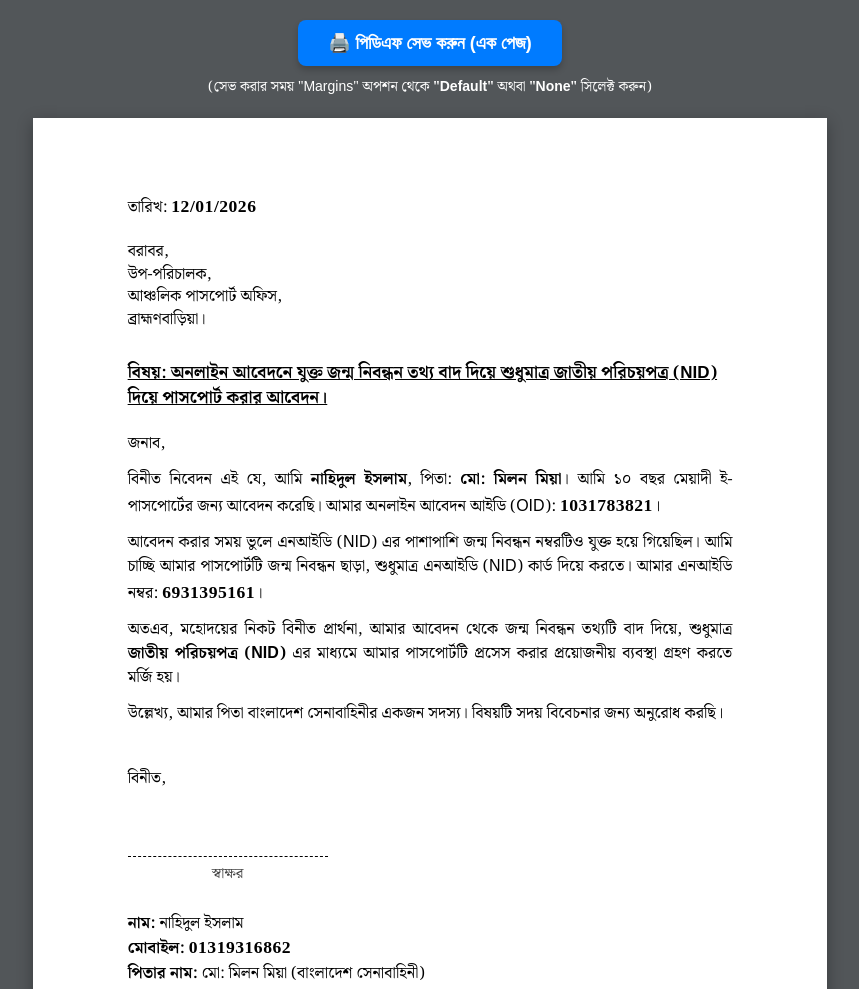
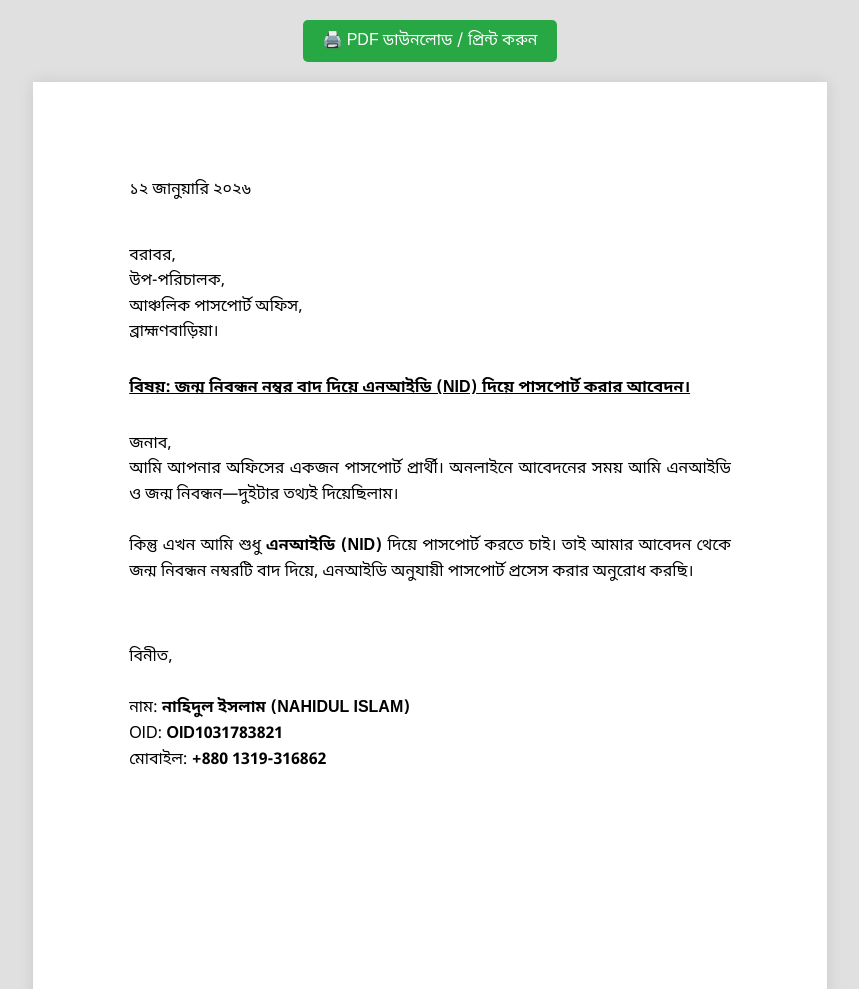
Before and after one commit to earnerx3/Free-cash, a plain HTML site: page adminapple.html in a window 1280 px wide. Shown: the top 989 px of the page, without its empty margins (210-1069 px from the left). Drawn offline with Linux system fonts and the light colour scheme; a web font is replaced by a local one.

Commit message:
Update adminapple.html

```diff
--- a/adminapple.html
+++ b/adminapple.html
@@ -3,117 +3,103 @@
 <head>
     <meta charset="UTF-8">
     <meta name="viewport" content="width=device-width, initial-scale=1.0">
-    <title>Application_Nahid_Islam_Passport</title>
-    <link href="https://fonts.googleapis.com/css2?family=Tiro+Bangla&family=Noto+Serif+Bengali:wght@400;700&display=swap" rel="stylesheet">
+    <title>পাসপোর্ট সংশোধনী আবেদন</title>
     <style>
+        @import url('https://fonts.googleapis.com/css2?family=Noto+Sans+Bengali:wght@400;700&display=swap');
+
         body {
-            font-family: 'Tiro Bangla', 'Noto Serif Bengali', Arial, sans-serif;
-            background-color: #525659;
+            background-color: #e0e0e0;
+            font-family: 'Noto Sans Bengali', sans-serif;
             margin: 0;
             padding: 20px;
-            color: #000;
             display: flex;
             flex-direction: column;
             align-items: center;
         }
 
-        .eng-num {
-            font-family: 'Times New Roman', Times, serif;
-            font-weight: bold;
-            font-size: 1.1em;
-            letter-spacing: 0.5px;
+        /* A4 Page Styling */
+        .page {
+            background-color: white;
+            width: 210mm;
+            min-height: 297mm;
+            padding: 25.4mm; /* 1 inch margin */
+            box-sizing: border-box;
+            box-shadow: 0 0 15px rgba(0,0,0,0.1);
+            position: relative;
+            font-size: 16px;
+            line-height: 1.6;
+            color: #000;
         }
 
-        .paper {
-            background: white;
-            width: 210mm;
-            min-height: 297mm;
-            padding: 20mm 25mm; /* প্যাডিং সামান্য কমানো হয়েছে */
-            box-shadow: 0 4px 15px rgba(0,0,0,0.3);
-            position: relative;
-            box-sizing: border-box;
+        /* Content Styling */
+        .date, .recipient, .subject, .body-text, .signature {
             margin-bottom: 20px;
         }
 
-        /* ফন্ট সাইজ এবং লাইন হাইট এডজাস্ট করা হয়েছে যাতে এক পেজে আটে */
-        p {
-            margin-bottom: 12px;
-            line-height: 1.5;
-            font-size: 16px;
-            margin-top: 0;
+        .recipient {
+            margin-top: 40px;
         }
 
-        .header { margin-bottom: 30px; line-height: 1.4; }
-
         .subject {
-            font-weight: bold;
-            margin: 20px 0;
+            font-weight: 700;
             text-decoration: underline;
-            line-height: 1.5;
-            font-size: 17px;
+            margin-top: 30px;
+            margin-bottom: 30px;
         }
 
-        .body-content { text-align: justify; }
-
-        strong { font-weight: 700; }
-
-        .footer { margin-top: 40px; }
-
-        .signature-area {
-            margin-top: 40px;
-            width: 200px;
-            border-top: 1px dashed #000;
-            padding-top: 5px;
-            text-align: center;
-            font-size: 15px;
-            color: #444;
+        .body-text {
+            text-align: justify;
+            margin-bottom: 50px;
         }
 
+        .signature {
+            margin-top: 60px;
+        }
+
+        .signature p {
+            margin: 5px 0;
+        }
+
+        .bold {
+            font-weight: 700;
+        }
+
+        /* Button Styling (Hidden in Print) */
         .btn-container {
             margin-bottom: 20px;
-            width: 100%;
-            text-align: center;
         }
+
         .print-btn {
-            background-color: #007bff;
+            background-color: #28a745;
             color: white;
             border: none;
-            padding: 12px 30px;
-            font-size: 18px;
+            padding: 10px 20px;
+            font-size: 16px;
             cursor: pointer;
-            border-radius: 8px;
-            font-family: sans-serif;
-            font-weight: bold;
-            box-shadow: 0 4px 6px rgba(0,0,0,0.2);
-            transition: background 0.3s;
-        }
-        .print-btn:hover { background-color: #0056b3; }
-
-        @media screen and (max-width: 800px) {
-            .paper { width: 100%; min-height: auto; padding: 20px; }
-            body { padding: 10px; background-color: #e9ecef; }
+            border-radius: 5px;
+            font-family: 'Noto Sans Bengali', sans-serif;
         }
 
-        /* প্রিন্ট ফিক্স */
+        .print-btn:hover {
+            background-color: #218838;
+        }
+
+        /* Print Specific Styles */
         @media print {
-            @page {
-                size: A4;
-                margin: 0; /* ব্রাউজারের ডিফল্ট মার্জিন রিমুভ */
-            }
             body {
-                background: none;
+                background-color: white;
                 margin: 0;
                 padding: 0;
             }
-            .btn-container { display: none !important; }
-            .paper {
-                width: 210mm;
-                height: 297mm; /* হাইট ফিক্সড */
+            .page {
+                box-shadow: none;
+                width: 100%;
+                height: auto;
+                padding: 25.4mm;
                 margin: 0;
-                box-shadow: none;
-                padding: 20mm 25mm !important; /* প্রিন্টের সময় নিরাপদ মার্জিন */
-                border: none;
-                page-break-after: avoid;
+            }
+            .btn-container {
+                display: none;
             }
         }
     </style>
@@ -121,17 +107,15 @@
 <body>
 
     <div class="btn-container">
-        <button onclick="document.title='Application_Nahid_Islam'; window.print();" class="print-btn">
-            🖨️ পিডিএফ সেভ করুন (এক পেজ)
-        </button>
-        <div style="margin-top: 10px; color: white; font-size: 14px;">
-            (সেভ করার সময় "Margins" অপশন থেকে <strong>"Default"</strong> অথবা <strong>"None"</strong> সিলেক্ট করুন)
-        </div>
+        <button class="print-btn" onclick="window.print()">🖨️ PDF ডাউনলোড / প্রিন্ট করুন</button>
     </div>
 
-    <div class="paper">
-        <div class="header">
-            তারিখ: <span class="eng-num">12/01/2026</span><br><br>
+    <div class="page">
+        <div class="date">
+            ১২ জানুয়ারি ২০২৬
+        </div>
+
+        <div class="recipient">
             বরাবর,<br>
             উপ-পরিচালক,<br>
             আঞ্চলিক পাসপোর্ট অফিস,<br>
@@ -139,34 +123,21 @@
         </div>
 
         <div class="subject">
-            বিষয়: অনলাইন আবেদনে যুক্ত জন্ম নিবন্ধন তথ্য বাদ দিয়ে শুধুমাত্র জাতীয় পরিচয়পত্র (NID) দিয়ে পাসপোর্ট করার আবেদন।
+            বিষয়: জন্ম নিবন্ধন নম্বর বাদ দিয়ে এনআইডি (NID) দিয়ে পাসপোর্ট করার আবেদন।
         </div>
 
-        <div class="body-content">
-            <p>জনাব,</p>
-            <p>
-                বিনীত নিবেদন এই যে, আমি <strong>নাহিদুল ইসলাম</strong>, পিতা: <strong>মো: মিলন মিয়া</strong>। আমি ১০ বছর মেয়াদী ই-পাসপোর্টের জন্য আবেদন করেছি। আমার অনলাইন আবেদন আইডি (OID): <span class="eng-num">1031783821</span>।
-            </p>
-            <p>
-                আবেদন করার সময় ভুলে এনআইডি (NID) এর পাশাপাশি জন্ম নিবন্ধন নম্বরটিও যুক্ত হয়ে গিয়েছিল। আমি চাচ্ছি আমার পাসপোর্টটি জন্ম নিবন্ধন ছাড়া, শুধুমাত্র এনআইডি (NID) কার্ড দিয়ে করতে। আমার এনআইডি নম্বর: <span class="eng-num">6931395161</span>।
-            </p>
-            <p>
-                অতএব, মহোদয়ের নিকট বিনীত প্রার্থনা, আমার আবেদন থেকে জন্ম নিবন্ধন তথ্যটি বাদ দিয়ে, শুধুমাত্র <strong>জাতীয় পরিচয়পত্র (NID)</strong> এর মাধ্যমে আমার পাসপোর্টটি প্রসেস করার প্রয়োজনীয় ব্যবস্থা গ্রহণ করতে মর্জি হয়।
-            </p>
-            <p>
-                উল্লেখ্য, আমার পিতা বাংলাদেশ সেনাবাহিনীর একজন সদস্য। বিষয়টি সদয় বিবেচনার জন্য অনুরোধ করছি।
-            </p>
+        <div class="body-text">
+            জনাব,<br>
+            আমি আপনার অফিসের একজন পাসপোর্ট প্রার্থী। অনলাইনে আবেদনের সময় আমি এনআইডি ও জন্ম নিবন্ধন—দুইটার তথ্যই দিয়েছিলাম।
+            <br><br>
+            কিন্তু এখন আমি শুধু <span class="bold">এনআইডি (NID)</span> দিয়ে পাসপোর্ট করতে চাই। তাই আমার আবেদন থেকে জন্ম নিবন্ধন নম্বরটি বাদ দিয়ে, এনআইডি অনুযায়ী পাসপোর্ট প্রসেস করার অনুরোধ করছি।
         </div>
 
-        <div class="footer">
+        <div class="signature">
             বিনীত,<br><br>
-            <div class="signature-area">
-                স্বাক্ষর
-            </div>
-            <br>
-            <strong>নাম:</strong> নাহিদুল ইসলাম<br>
-            <strong>মোবাইল:</strong> <span class="eng-num">01319316862</span><br>
-            <strong>পিতার নাম:</strong> মো: মিলন মিয়া (বাংলাদেশ সেনাবাহিনী)
+            নাম: <span class="bold">নাহিদুল ইসলাম (NAHIDUL ISLAM)</span><br>
+            OID: <span class="bold">OID1031783821</span><br>
+            মোবাইল: <span class="bold">+880 1319-316862</span>
         </div>
     </div>
 
```
